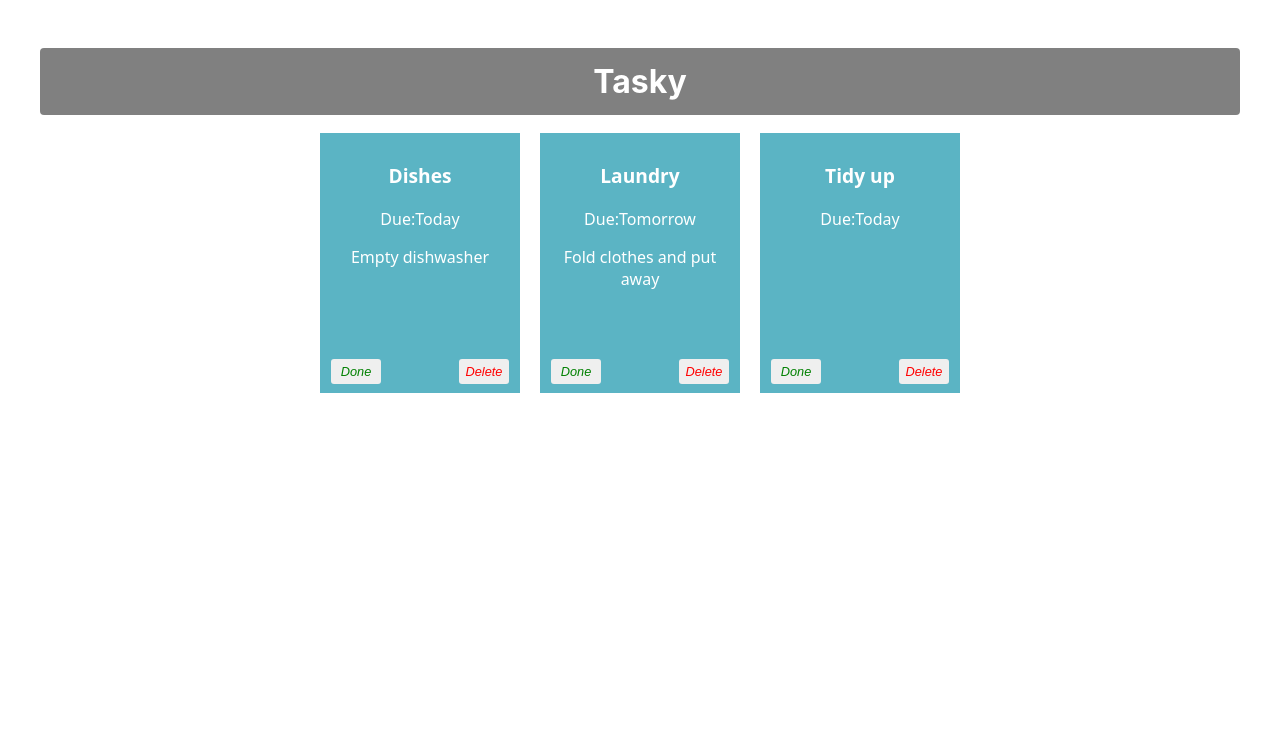
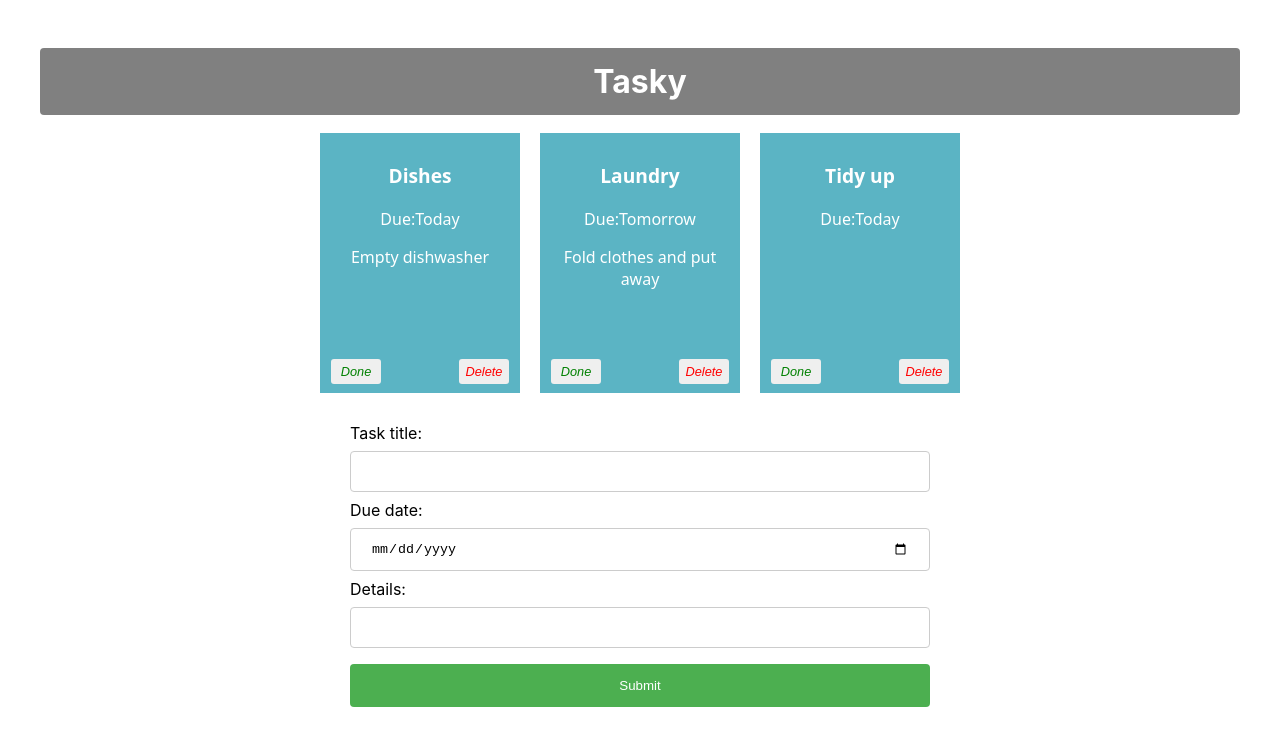
Before and after one commit to HanGRQ/react-basics-lab, a React (Create React App) app in the folder tasky/: page / in a window 1280 px wide. Shown: the top 746 px of the page. Built offline with nearby package versions, Linux system fonts and the light colour scheme.

Commit message:
Add task: form added

```diff
--- a/tasky/src/App.css
+++ b/tasky/src/App.css
@@ -58,3 +58,34 @@
   right: 5px;
   color: red;
 }
+
+input[type=text], input[type=date] {
+  width: 100%;
+  padding: 12px 20px;
+  margin: 8px 0;
+  display: inline-block;
+  border: 1px solid #ccc;
+  border-radius: 4px;
+  box-sizing: border-box;
+}
+
+input[type=submit] {
+  width: 100%;
+  background-color: #4CAF50;
+  color: white;
+  padding: 14px 20px;
+  margin: 8px 0;
+  border: none;
+  border-radius: 4px;
+  cursor: pointer;
+}
+
+input[type=submit]:hover {
+  background-color: #45a049;
+}
+
+form {
+  text-align: left;
+  width: 50%;
+  margin: auto;
+}
--- a/tasky/src/App.js
+++ b/tasky/src/App.js
@@ -1,6 +1,7 @@
 import './App.css';
 import Task from './components/Task';
 import React, { useState } from 'react';
+import AddTaskForm from './components/Form';
 
 function App() {
 
@@ -34,10 +35,12 @@
         description={task.description}
         deadline={task.deadline}
         key={task.id}
+        done={task.done}
         markDone={() => doneHandler(index)}
         deleteTask = {() => deleteHandler(index)}
       />
     ))}
+    <AddTaskForm />
   </div>
   );
 }
--- /dev/null
+++ b/tasky/src/components/Form.js
@@ -0,0 +1,28 @@
+import React from "react";
+
+const AddTaskForm = (props) => {
+
+  return (
+    <div>
+      <form>
+        <label>
+            Task title:<br></br>
+            <input type="text" name="title" required />
+        </label>
+        <br />
+        <label>
+            Due date:<br></br>
+            <input type="date" name="deadline" required />
+        </label>
+        <br />
+        <label>
+            Details:<br></br>
+            <input type="text" name="description" />
+        </label>
+        <input type="submit" value="Submit" />
+        </form>
+    </div>
+  )
+};
+
+export default AddTaskForm;
```
Lines whose indentation alone changed are shown as unchanged.
